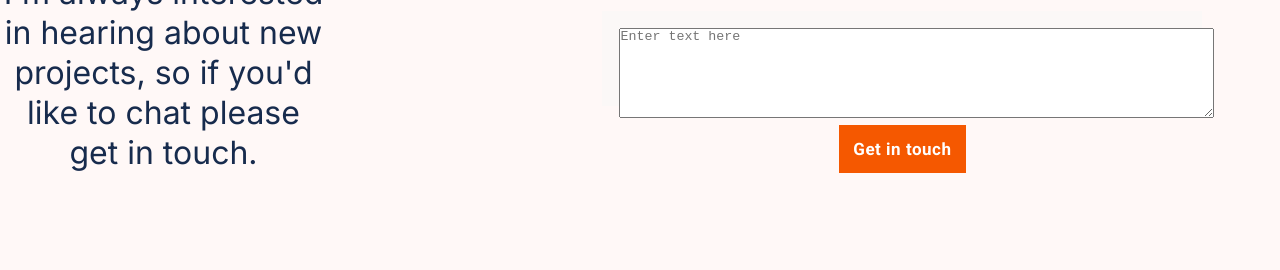
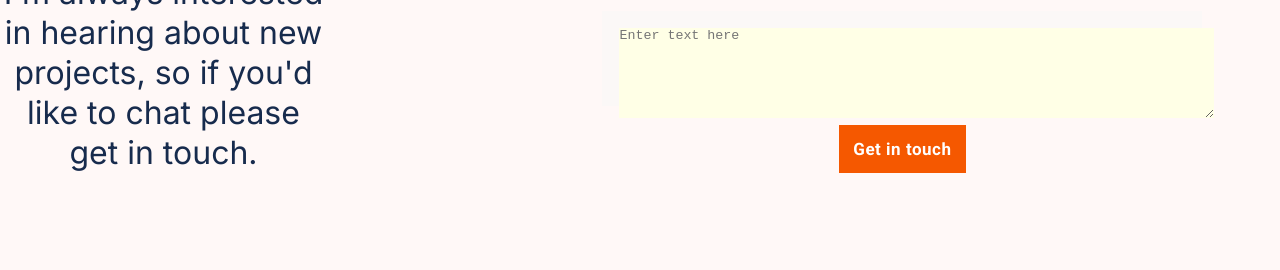
Before and after one commit to HAMMAS-SALEEM/ReviewTrials-Portfolio, a website: page index.html in a window 1280 px wide. Shown: the part 6869-7139 px from the top of the page. Drawn offline with Linux system fonts and the light colour scheme.

Commit message:
:art: updated styling

```diff
--- a/css/main.css
+++ b/css/main.css
@@ -396,6 +396,8 @@ form ul,
   width: 303px;
   margin: 12px;
   color: #3c3a39;
+  background: rgb(300, 300, 230);
+  border: none;;
 }
 
 .error-msg {
```
